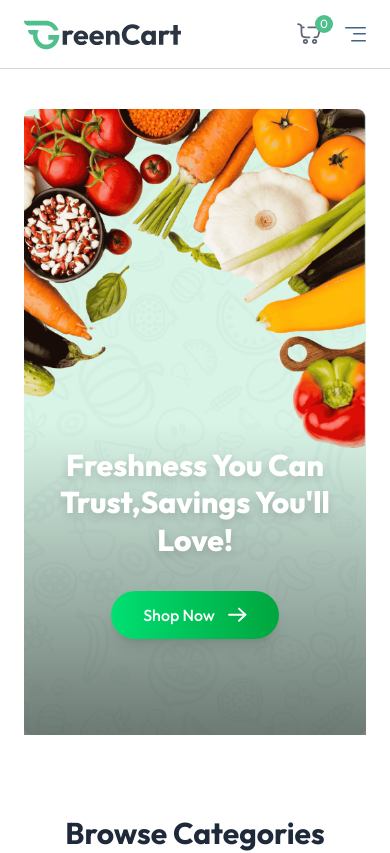
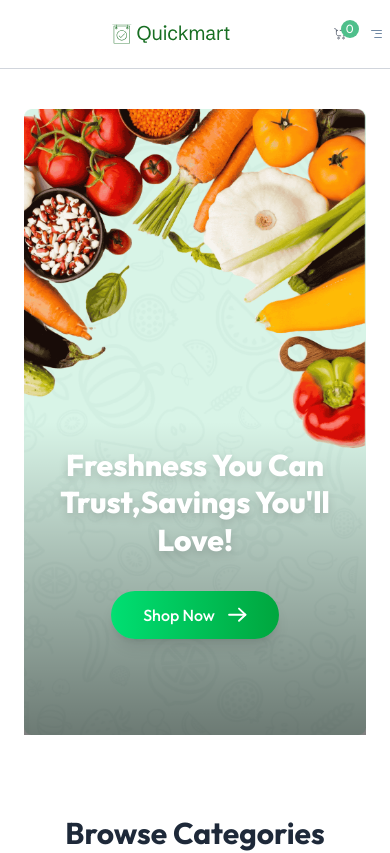
Before and after one commit to PatelGH0512/quickmart, a React (Vite) app in the folder Desktop/Projects/greencart/client/: page / in a window 390 px wide. Shown: the top 853 px of the page. Built offline with nearby package versions, Linux system fonts and the light colour scheme; no server answers.

Commit message:
redux issue fixed

```diff
--- a/Desktop/Projects/greencart/client/src/components/Footer.jsx
+++ b/Desktop/Projects/greencart/client/src/components/Footer.jsx
@@ -6,7 +6,7 @@ const Footer = () => {
       {/* Footer Top Section */}
       <div className="flex flex-col md:flex-row items-start justify-between gap-10 py-12 p-20 border-b border-gray-300 shadow-sm">
         <div>
-          <img className="w-36 md:w-32" src={assets.logo} alt="logo" />
+          <img className="w-98 md:w-90 p-0 " src={assets.logo} alt="logo" />
           <p className="max-w-[410px] mt-6 text-gray-600">
             We deliver fresh groceries and snacks straight to your door. Trusted
             by thousands, we aim to make your shopping experience simple and
--- a/Desktop/Projects/greencart/client/src/components/Navbar.jsx
+++ b/Desktop/Projects/greencart/client/src/components/Navbar.jsx
@@ -39,10 +39,10 @@ const Navbar = () => {
   }, [searchQuery, navigate]);
 
   return (
-    <nav className="flex items-center justify-between px-6 md:px-16 lg:px-24 xl:px-32 py-4 border-b border-gray-300 bg-white relative transition-all">
+    <nav className="flex items-center justify-between px-2 md:px-16 lg:px-24 xl:px-32 py-4 border-b border-gray-300 bg-white relative transition-all">
       {/* Logo */}
       <NavLink to="/" onClick={() => setOpen(false)}>
-        <img className="h-9" src={assets.logo} alt="logo" />
+        <img className="h-9 p-1 mr-2" src={assets.logo} alt="logo" />
       </NavLink>
 
       {/* Desktop Menu */}
```
Also changed, not shown: Desktop/Projects/greencart/client/src/assets/logo.svg, Desktop/Projects/greencart/client/src/assets/quickmartlogo.png (added).
